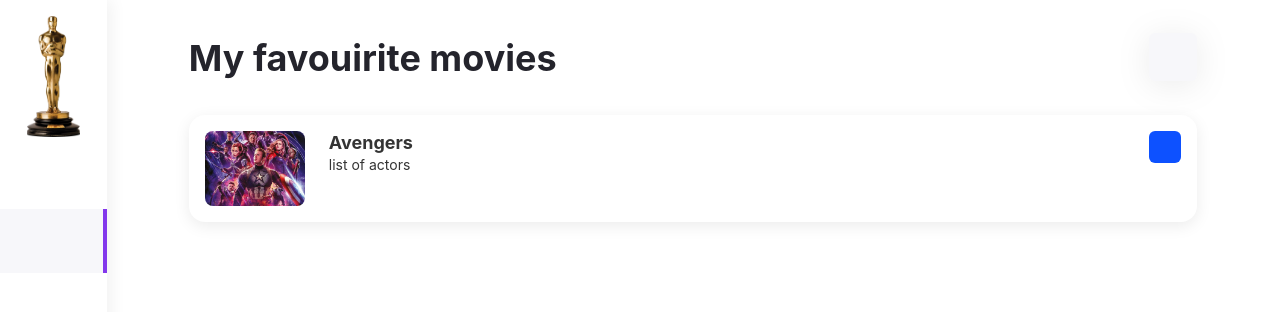
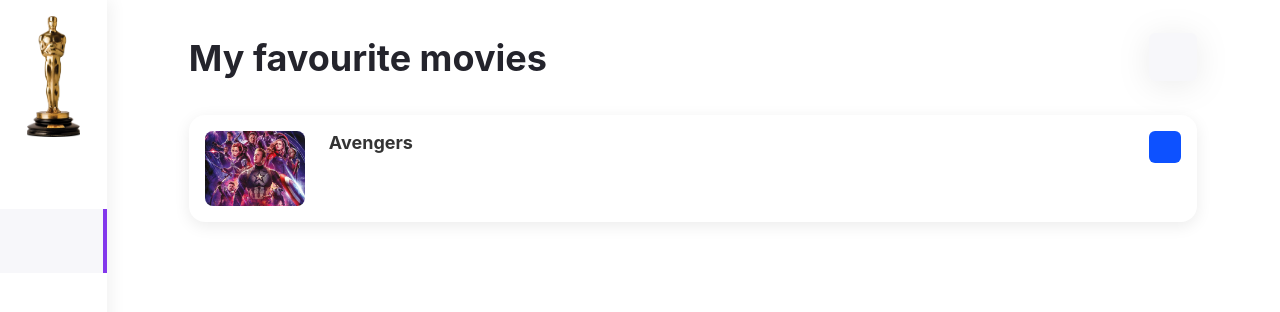
Before and after one commit to devonfw-react-training/mock-service-worker, a React (Create React App) app: page / in a window 1280 px wide. Shown: the top 312 px of the page. Built offline with nearby package versions, Linux system fonts and the light colour scheme; data requests are answered from the project's data file; some icons are missing.

Commit message:
cleanups

```diff
--- a/src/components/AllMoviesView/AllMoviesView.tsx
+++ b/src/components/AllMoviesView/AllMoviesView.tsx
@@ -2,7 +2,6 @@ import { Container, IconButton, Loader, Placeholder } from "rsuite";
 import { useCallback, useEffect, useState } from "react";
 import { useDataService, Movie } from "../../services/DataService";
 import { MovieCard } from "../MovieCard";
-import { FeaturedMovieCard } from "../FeaturedMovieCard";
 import { useNavigate } from "react-router-dom";
 import { NoResults } from "../NoResults/NoResults";
 import { Icon } from "@rsuite/icons";
@@ -24,7 +23,6 @@ export const AllMoviesView = () => {
     useDataService();
 
   const [movies, setMovies] = useState<Movie[]>([] as Movie[]);
-  const [featuredMovies, setFeaturedMovies] = useState<Movie[]>([] as Movie[]);
 
   const navigate = useNavigate();
 
@@ -32,15 +30,11 @@ export const AllMoviesView = () => {
     setOpenNewMovie(true);
   }, []);
 
-  const refreshMovies = () => {
+  const refreshMovies = async () => {
     setLoading(true);
-    getAllMovies().then((newMovies) => {
-      const featuredEvents = newMovies.filter((e) => e.isFeatured);
-      const nonFeaturedEvents = newMovies.filter((e) => !e.isFeatured);
-      setFeaturedMovies(featuredEvents);
-      setMovies(nonFeaturedEvents);
-      setLoading(false);
-    });
+    const newMovies = await getAllMovies();
+    setMovies(newMovies);
+    setLoading(false);
   };
 
   useEffect(() => {
@@ -61,7 +55,7 @@ export const AllMoviesView = () => {
 
   if (loading) return <PageLoader />;
 
-  if (!featuredMovies.length && !movies.length) {
+  if (!movies.length) {
     return <NoResults />;
   }
 
@@ -69,7 +63,7 @@ export const AllMoviesView = () => {
     <>
       <Container className="allEventsView__root">
         <div className="sectionTitle">
-          <h2>My favouirite movies</h2>
+          <h2>My favourite movies</h2>
           <IconButton
             data-testid="add-movie-button"
             className="iconButton titleIcon"
@@ -80,18 +74,9 @@ export const AllMoviesView = () => {
           />
         </div>
 
-        {featuredMovies.map((movie) => (
-          <FeaturedMovieCard
-            key={movie.id}
-            movie={movie}
-            onClick={openEventDetailsPage}
-            onActionSuccess={refreshMovies}
-          />
-        ))}
-
         {movies.map((movie) => (
           <MovieCard
-            key={movie.id}
+            key={movie.title}
             movie={movie}
             onClick={openEventDetailsPage}
             onActionSuccess={refreshMovies}
--- a/src/components/FeaturedMovieCard/FeaturedMovieCard.tsx
+++ b/src/components/FeaturedMovieCard/FeaturedMovieCard.tsx
@@ -59,7 +59,6 @@ export const FeaturedMovieCard = ({
                 { action: removeMovieAction, label: "Remove" },
               ]}
             />
-            <div>list of actors</div>
           </div>
         </div>
       </div>
--- a/src/components/MovieCard/MovieCard.tsx
+++ b/src/components/MovieCard/MovieCard.tsx
@@ -48,7 +48,6 @@ export const MovieCard = ({ movie, onClick, onActionSuccess }: Props) => {
             { action: removeMovieAction, label: "Remove" },
           ]}
         />
-        <div>list of actors</div>
       </div>
     </div>
   );
--- a/src/components/MovieDetailsPage/MovieDetailsPage.tsx
+++ b/src/components/MovieDetailsPage/MovieDetailsPage.tsx
@@ -79,8 +79,6 @@ export const MovieDetailsPage = () => {
                 className="movieDetailsView__image"
               />
             )}
-
-            <p className="movieDetailsView__actorsinfo">list of actors</p>
           </Container>
         </Col>
       </Row>
--- a/src/services/DataService.tsx
+++ b/src/services/DataService.tsx
@@ -26,10 +26,10 @@ export interface DataService {
   allMovies: Movie[];
   addNewMovie: (eventData: Omit<Movie, "id">) => Promise<Movie>;
   getMovie: (id: number) => Promise<Movie>;
-  editMovie: (a) => Promise<Movie>;
+  editMovie: (movie: Movie) => Promise<Movie>;
   editedMovie: Movie | null;
   setEditedMovie: (movie: Movie | null) => void;
-  removeMovie: (a) => Promise<Movie>;
+  removeMovie: (movie: Movie) => Promise<Movie>;
 }
 
 const headers = {
@@ -43,11 +43,14 @@ export const DataProvider: FC<PropsWithChildren> = ({ children }) => {
   const [editedMovie, setEditedMovie] = useState<Movie | null>(null);
 
   const getAllMovies = () => {
-    console.log("will fetch", fetch);
     return fetch(getURI("movies/"))
-      .then((response) => response.json())
+      .then((response) => {
+        if (!response.ok) {
+          throw new Error("Could not fetch list of movies");
+        }
+        return response.json();
+      })
       .then((newMovies) => {
-        console.log("will respond", newMovies);
         if (newMovies.length !== allMovies.length) {
           setAllMovies(newMovies);
           return newMovies;
@@ -60,7 +63,6 @@ export const DataProvider: FC<PropsWithChildren> = ({ children }) => {
   };
 
   const addNewMovie = (movieData: Omit<Movie, "id">) => {
-    console.log("Movie to create", movieData);
     return fetch(getURI("movies/"), {
       method: "POST",
       headers,
```
